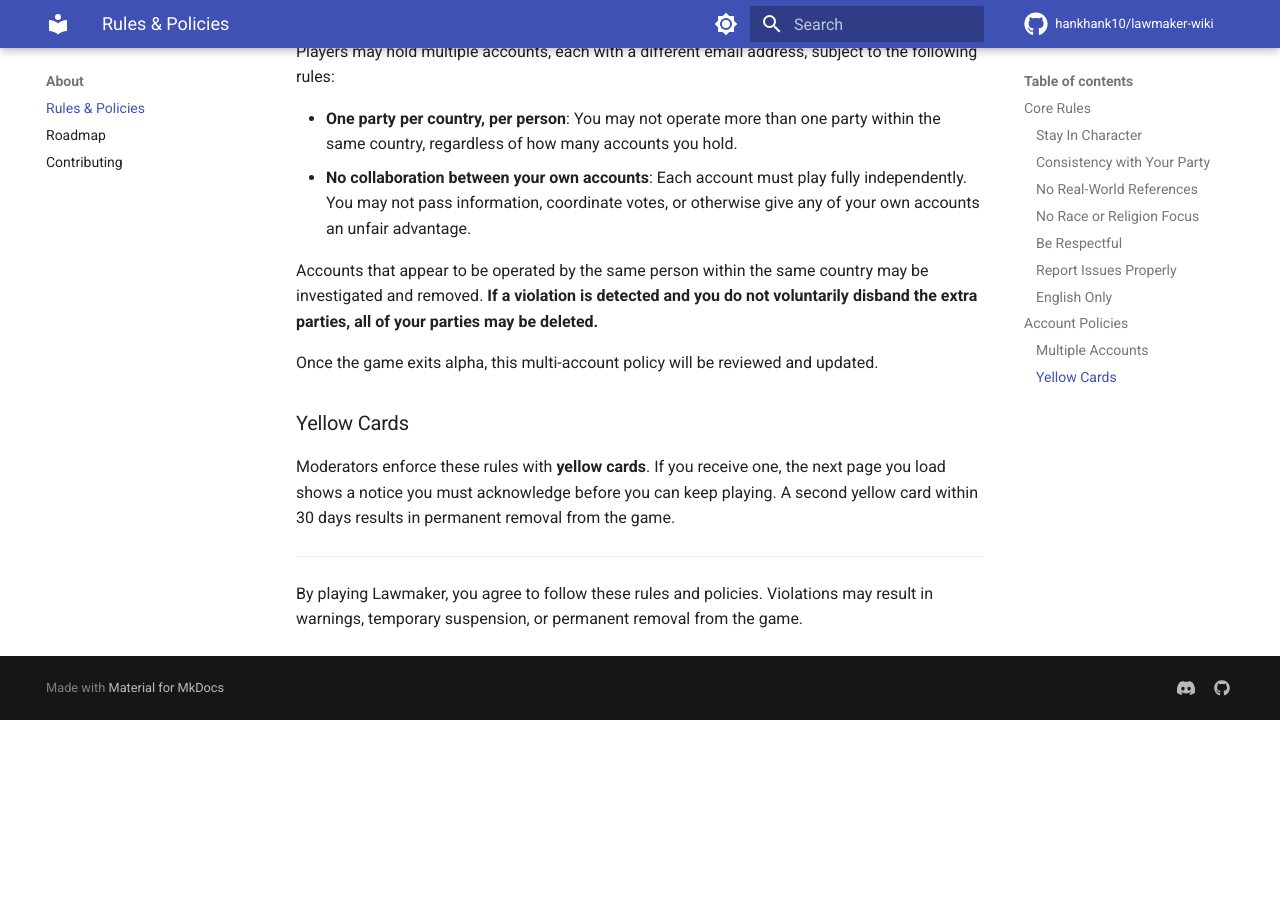
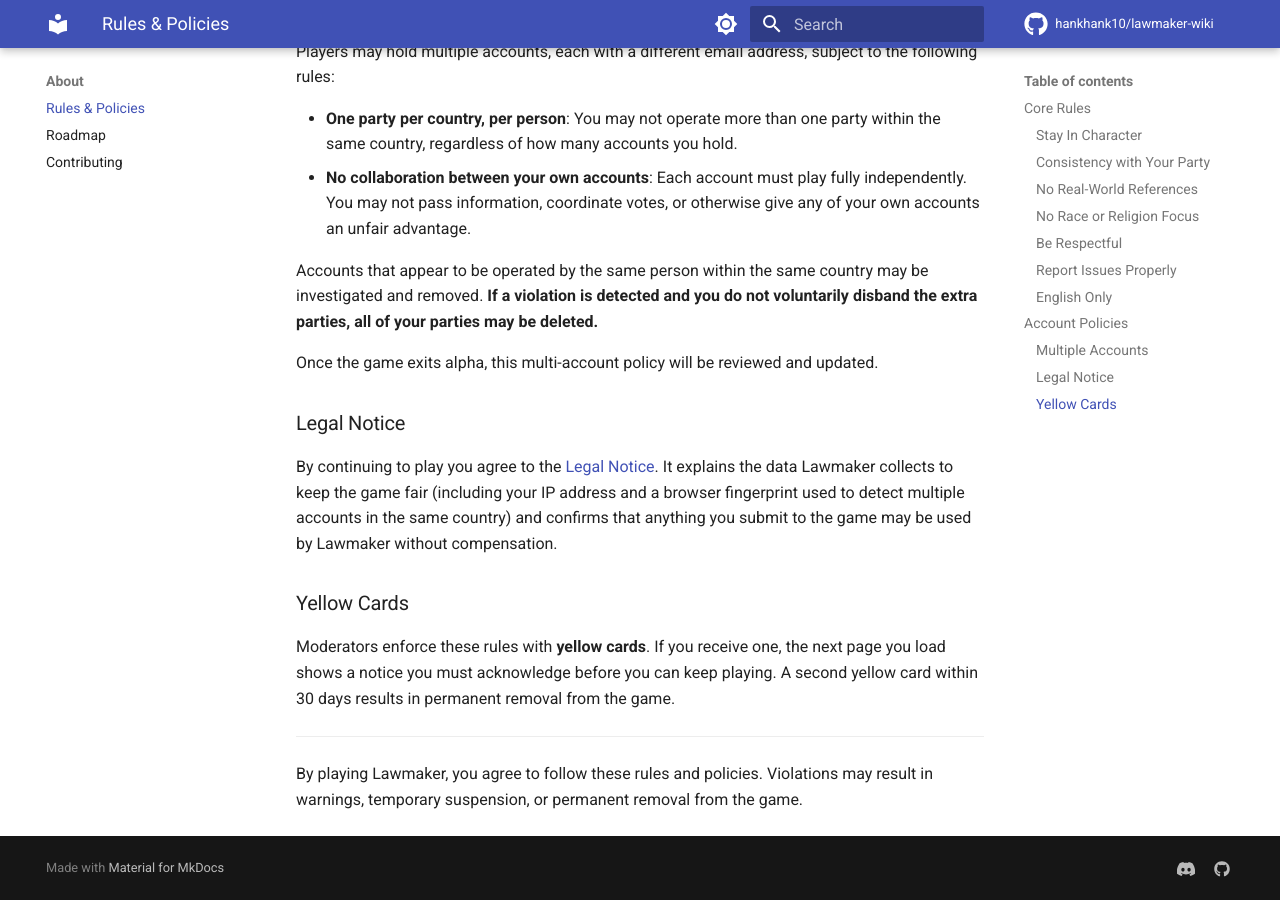
Before and after one commit to hankhank10/lawmaker-wiki, an MkDocs documentation site: the page built from docs/rules.md, in a window 1280 px wide and 900 px high, scrolled down 1315 px. Built offline with MkDocs 1.6.1 and Material for MkDocs 9.7.7, drawn with Linux system fonts in a browser that asks for light colours; comment, search, counter and statistics services are not loaded; before the commit the page ends 2035 px from its top, so only the background shows below that.

Commit message:
📝 Sync from private repo
Auto-synced from hankhank10/lawmaker/game-manual

```diff
--- a/docs/rules.md
+++ b/docs/rules.md
@@ -45,6 +45,13 @@ Accounts that appear to be operated by the same person within the same country m
 
 Once the game exits alpha, this multi-account policy will be reviewed and updated.
 
+### Legal Notice
+
+By continuing to play you agree to the [Legal Notice](https://alpha.lawmakergame.com/legal/). It
+explains the data Lawmaker collects to keep the game fair (including your IP address and a browser
+fingerprint used to detect multiple accounts in the same country) and confirms that anything you
+submit to the game may be used by Lawmaker without compensation.
+
 ### Yellow Cards
 
 Moderators enforce these rules with **yellow cards**. If you receive one, the next page you load shows a notice you must acknowledge before you can keep playing. A second yellow card within 30 days results in permanent removal from the game.
```
